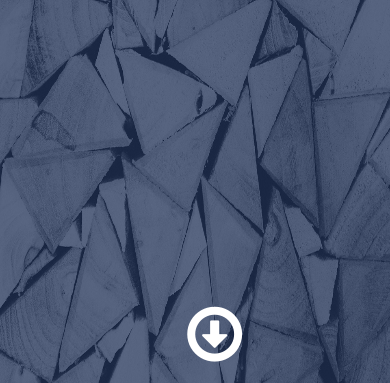
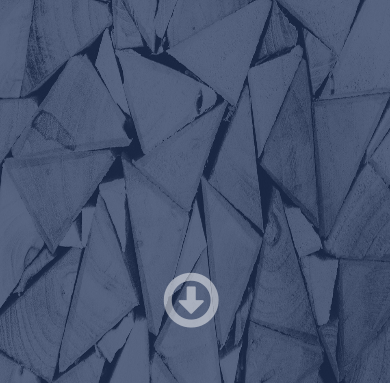
Before and after one commit to DigiEshun/eshunsharma.github.io, a plain HTML site: page index.html in a window 390 px wide. Shown: the part 440-823 px from the top of the page. Drawn offline with Linux system fonts and the light colour scheme.

Commit message:
Added responsive arrow

```diff
--- a/css/custom.css
+++ b/css/custom.css
@@ -450,6 +450,12 @@
     padding: 0;
   }
 
+  #go-next {
+    left: 42vw;
+    color: rgba(255,255,255,0.5);
+    top: 84vh;
+  }
+
 }
 
 
@@ -483,4 +489,8 @@
     padding: 0 7px;
   }
 
+  #go-next {
+    left: 45vw;
+  }
+
 }
```
